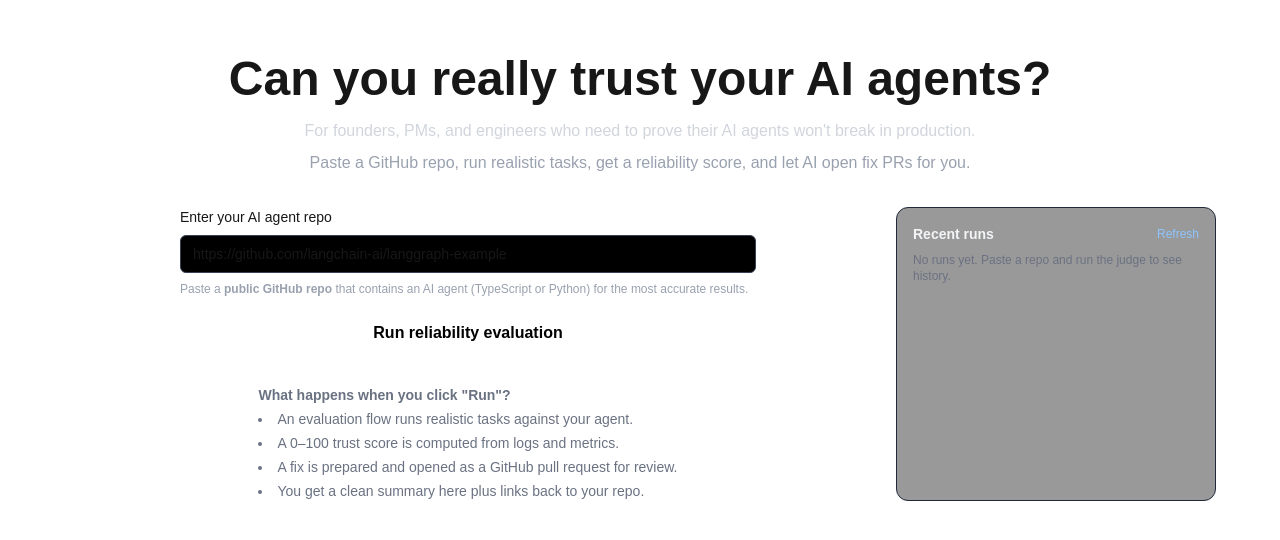
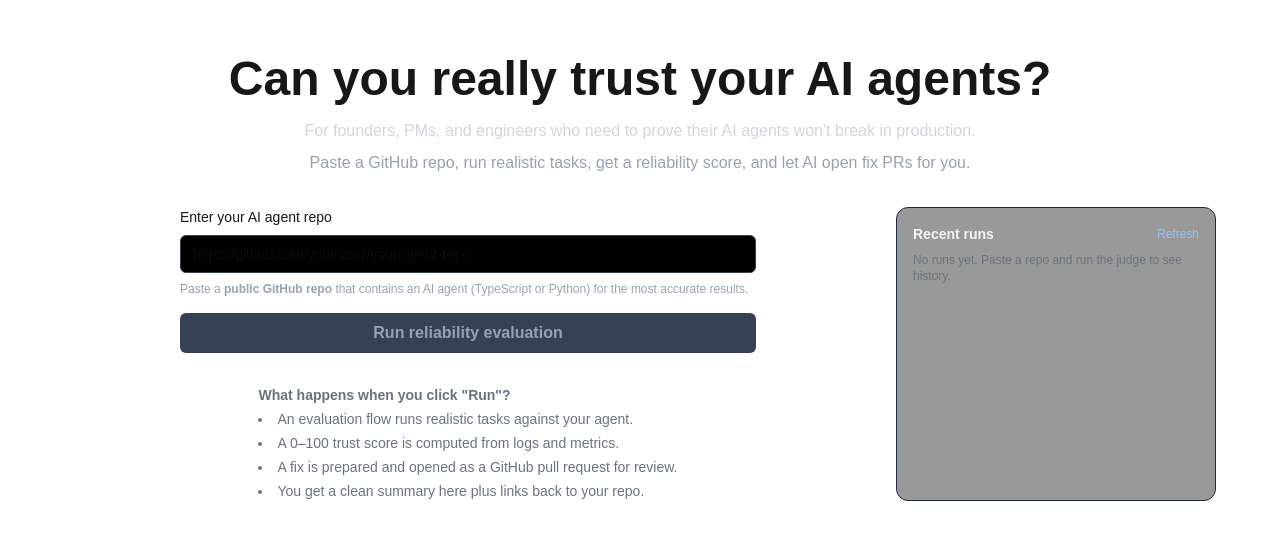
Before and after one commit to priyanshap/ai-reliability-judge, a Next.js app: page / in a window 1280 px wide. Shown: the part 122-662 px from the top of the page. Built offline with nearby package versions, Linux system fonts and the light colour scheme.

Commit message:
Clear default repo URL

```diff
--- a/app/page.tsx
+++ b/app/page.tsx
@@ -54,9 +54,7 @@ type RunHistoryItem = {
 };
 
 export default function Home() {
-  const [repoUrl, setRepoUrl] = useState(
-    "https://github.com/langchain-ai/langgraph-example"
-  );
+  const [repoUrl, setRepoUrl] = useState("");
   const [loading, setLoading] = useState(false);
   const [error, setError] = useState<string | null>(null);
   const [status, setStatus] = useState<string | null>(null);
```
